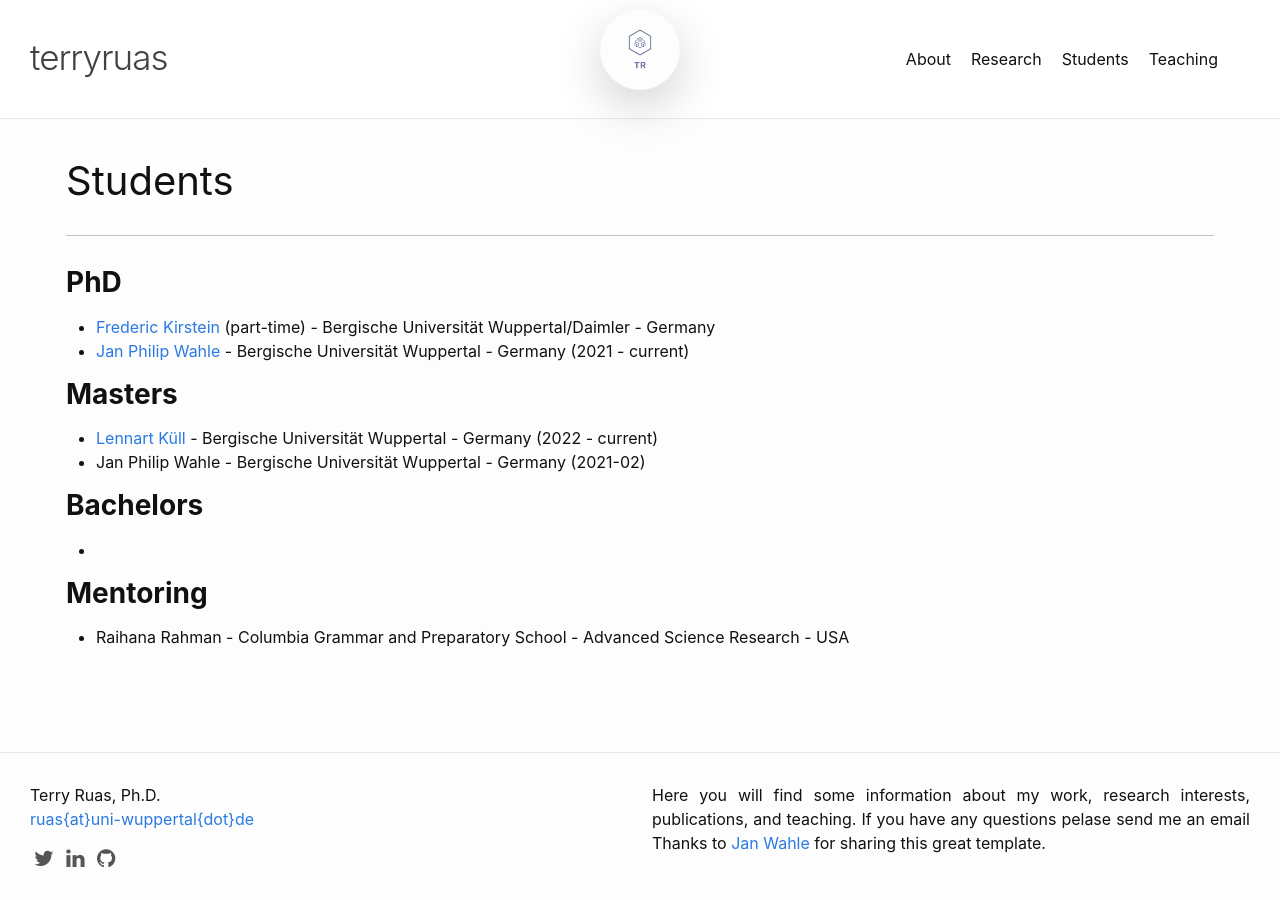
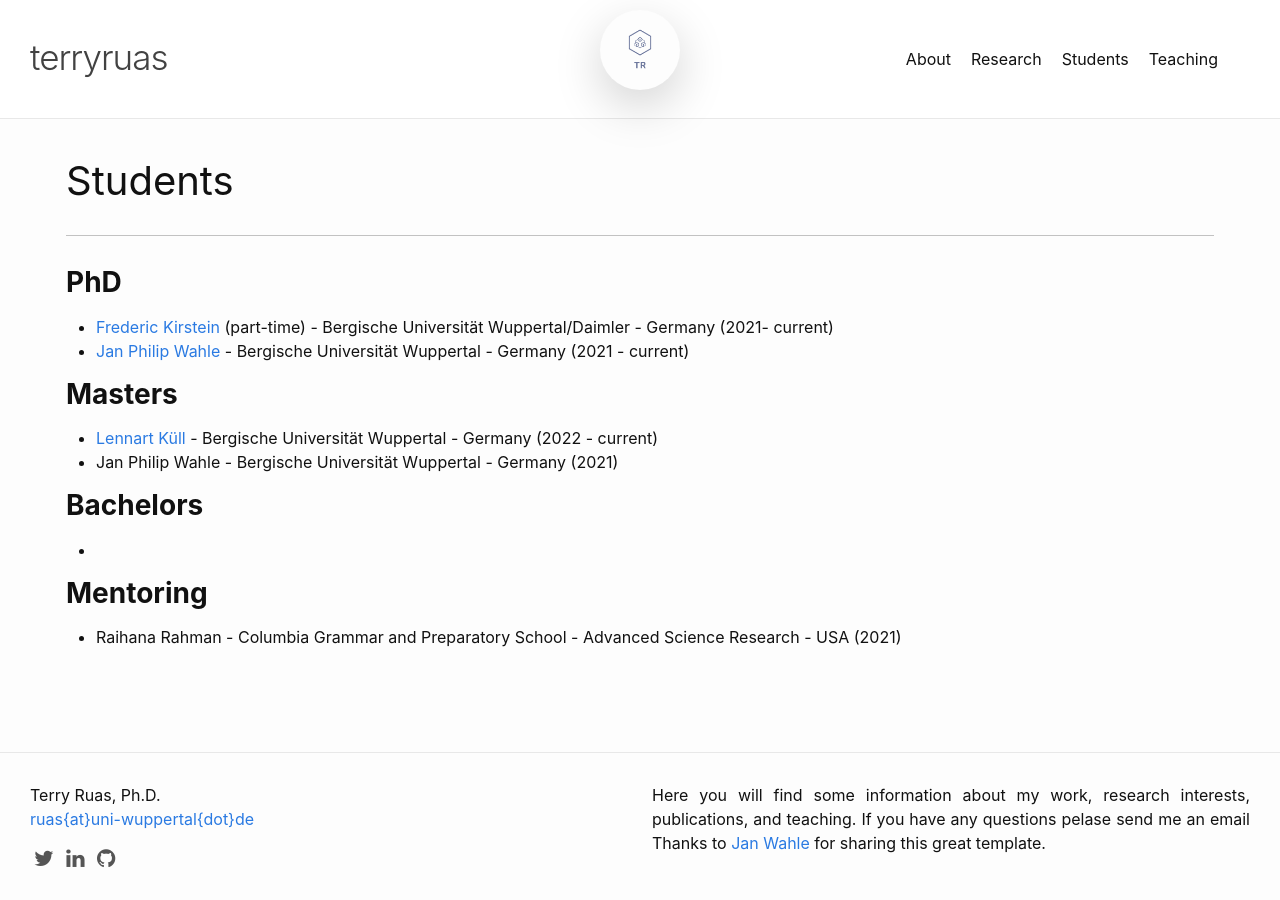
Before and after one commit to truas/truas, a Jekyll site: the page built from students.md, in a window 1280 px wide. Built offline with Jekyll 4.4.1, drawn with Linux system fonts in a browser that asks for light colours.

Commit message:
update students

```diff
--- a/students.md
+++ b/students.md
@@ -4,15 +4,15 @@ title: Students
 permalink: /students/
 ---
 ### **PhD**
-- [Frederic Kirstein](https://de.linkedin.com/in/frederic-kirstein) (part-time) - Bergische Universität Wuppertal/Daimler - Germany
+- [Frederic Kirstein](https://de.linkedin.com/in/frederic-kirstein) (part-time) - Bergische Universität Wuppertal/Daimler - Germany (2021- current)
 - [Jan Philip Wahle](https://wahle.ai/) - Bergische Universität Wuppertal - Germany (2021 - current)
 
 ### **Masters**
 - [Lennart Küll](https://www.linkedin.com/in/lennart-k%C3%BCll-2140a9203/) - Bergische Universität Wuppertal - Germany (2022 - current)
-- Jan Philip Wahle  - Bergische Universität Wuppertal - Germany (2021-02)
+- Jan Philip Wahle  - Bergische Universität Wuppertal - Germany (2021)
 
 ### **Bachelors**
 -
 
 ### **Mentoring**
-- Raihana Rahman - Columbia Grammar and Preparatory School - Advanced Science Research - USA
+- Raihana Rahman - Columbia Grammar and Preparatory School - Advanced Science Research - USA (2021)
```
